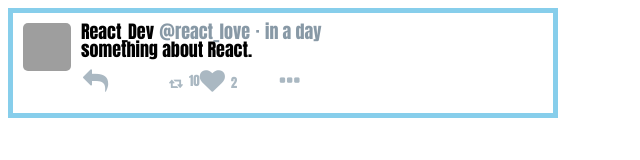
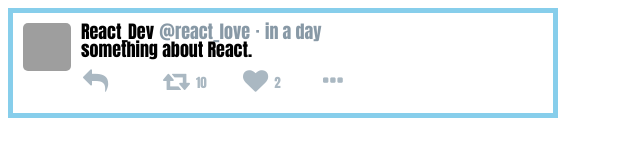
Before and after one commit to muni91/react-journey, a React (Create React App) app: page / in a window 1280 px wide. Shown: the top 160 px of the page, without its empty margins (0-640 px from the left). Built offline with nearby package versions, Linux system fonts and the light colour scheme; grey boxes are pictures that could not be loaded.

Commit message:
retweet-count > retweetbutton fix

```diff
--- a/src/index.js
+++ b/src/index.js
@@ -62,7 +62,7 @@ function getRetweetCount(count){
 
 
 const RetweetButton=( {count} )=>(
-    <span className="retweet-count">
+    <span className="retweetbutton">
         <i className="fa fa-retweet"/>
         {getRetweetCount(count)}
     </span>
```
